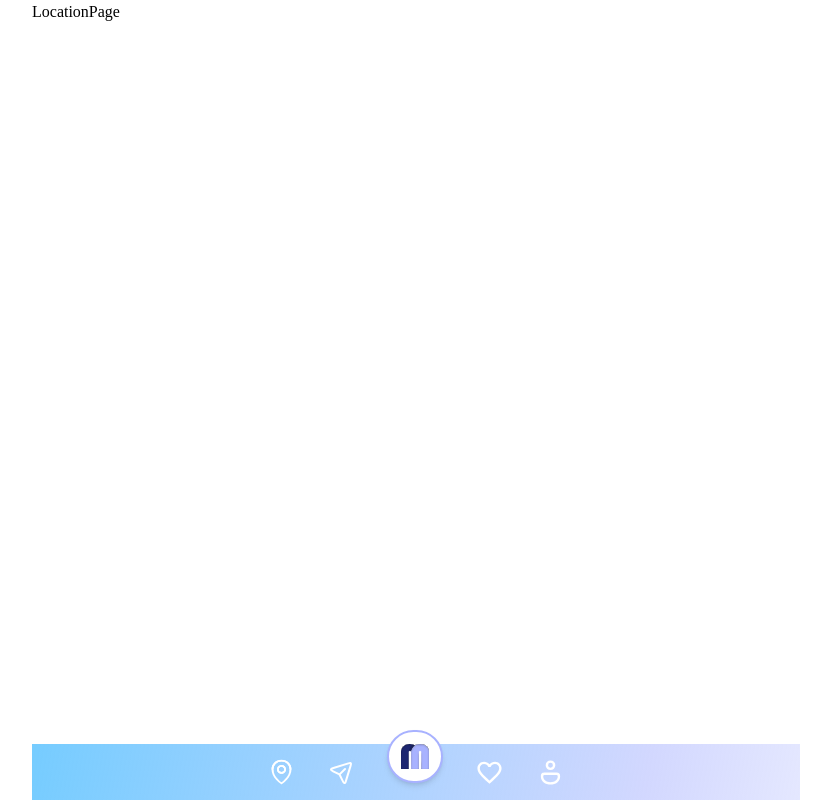
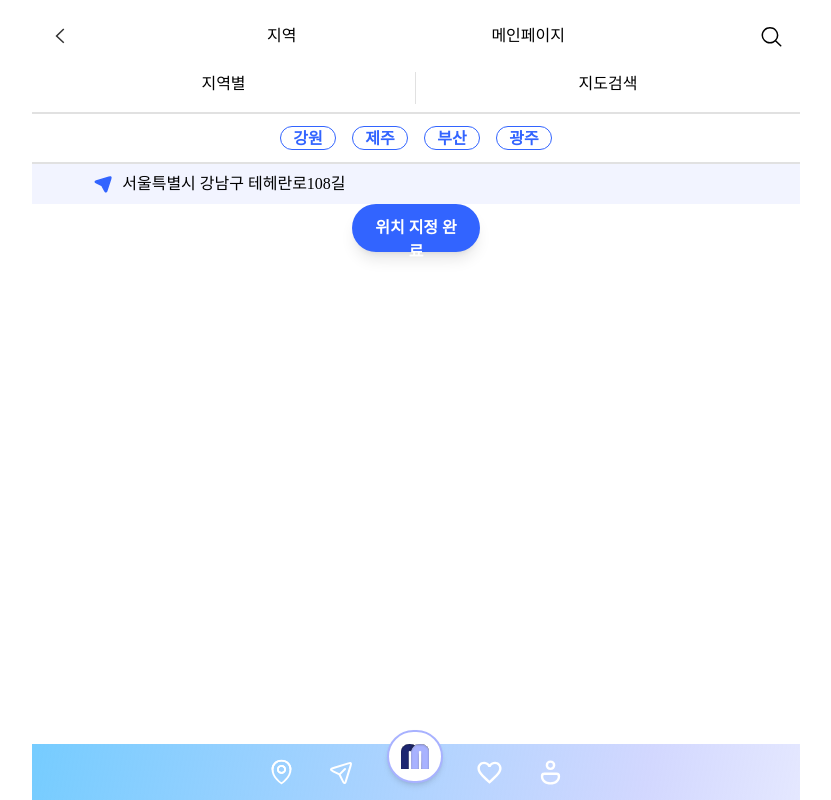
Before and after one commit to minomad/1st-ComeOn-TripApp, a React (Vite) app: page /location in a window 1280 px wide. Shown: the whole page, without its empty margins (224-1055 px from the left). Built offline with nearby package versions, Linux system fonts and the light colour scheme; a web font is replaced by a local one.

Commit message:
Feat: LocationPage 마크업, 스타일링 작업
LocationPage 마크업, 스타일링 기본 작업 완료했습니다.

Resolves : #7

```diff
--- a/src/pages/LocationPage.jsx
+++ b/src/pages/LocationPage.jsx
@@ -1,6 +1,95 @@
+import { useState } from 'react';
+import { Children } from 'react';
+import Button from '../components/Button'
+import Category from '../components/Category'
+import Header from '../components/Header'
+
 function LocationPage() {
+  const [selectCategory, setSelectCategory] = useState('');
+  const [selectLocationSide, setSelectLocationSide] = useState('');
+  const category = ['강원', '제주', '부산', '광주'];
+  const locationSideButton = ['서울', '경기', '부산'];
   return (
-    <div>LocationPage</div>
+    <>
+
+    <Header className= 'text-xl font-semibold' search='search' title='지역' back>메인페이지</Header>
+    <nav>
+      <ul className='text-center  flex max-w-3xl justify-evenly border-b-[0.15rem] border-[#E1E1E1] mx-15'>
+        <li className='w-[100%] pb-2'><Button className='w-[100%] pb-2 border-r-[0.1rem] border-[#E1E1E1]'>{'지역별'}</Button></li>
+
+        {/* <div className='border-left bg-gray w-[0.1rem] h-7'></div> */}
+        <li className='w-[100%] pb-2'><Button className='w-[100%] pb-2'>{'지도검색'}</Button></li>
+      </ul>
+      <Category
+          className='justify-center gap-4 py-3 border-b-[0.15rem] border-[#E1E1E1]'
+          category={category}
+          selectCategory={selectCategory}
+          setSelectCategory={setSelectCategory}
+          // icon={icon}
+        />
+    </nav>
+    {/* 지역별 section */}
+    {/* <section className='max-w-3xl flex justify-between gap-4'>
+      <nav>
+        <LocationSideButtonList locationSideButton={locationSideButton} selectLocationSide={selectLocationSide} setSelectLocationSide={setSelectLocationSide}></LocationSideButtonList> */}
+      {/* <ul className='text-center  flex max-w-3xl flex-col'>
+        <li className=' w-[30%]'><Button className='w-[100%] text-gray2 font-bold px-4 py-7 bg-lightPurple   border-b-[0.1rem] border-[#E1E1E1]'>{'서울'}</Button></li>
+
+        <li className=' w-[30%]'><Button className='w-[100%] text-gray2 font-bold px-4 py-7 bg-lightPurple border-b-[0.1rem] border-[#E1E1E1]'>{'경기'}</Button></li>
+        <li className=' w-[30%]'><Button className='w-[100%] text-gray2 font-bold px-4 py-7 bg-lightPurple border-b-[0.1rem] border-[#E1E1E1]'>{'부산'}</Button></li>
+      </ul> */}
+    {/*   </nav>
+       <ul className='flex  flex-col  flex-grow '>
+        <li className=' '><Button type='button' className='w-[100%] text-gray2 font-medium px-4 py-7 text-[1rem] border-b-[0.1rem] border-[#E1E1E1]'>{'강남/역삼/삼성/논현'}</Button></li>
+        <li className=' '><Button type='button' className='w-[100%] text-gray2 font-medium px-4 py-7 text-[1rem] border-b-[0.1rem] border-[#E1E1E1]'>{'서초/신사/방배'}</Button></li>
+        <li className=' '><Button type='button' className='w-[100%] text-gray2 font-medium px-4 py-7 text-[1rem] border-b-[0.1rem] border-[#E1E1E1]'>{'잠실/신천(잠실새내)'}</Button></li>
+      </ul>
+    </section> */}
+    {/* 지도검색 section*/}
+    <section className='relative'>
+      <div className='flex bg-lightPurple py-2 text-[1rem] pl-[8%]'><img  className='w-[1.3rem] h-[100%] pt-[0.1rem] mr-2' src='/aroundActive.svg' alt='찜목록' />
+        서울특별시 강남구 테헤란로108길
+      </div>
+      <Button type='button'  className=' px-[1.1rem] py-[0.75rem] flex mx-auto bg-primary font-bold text-white w-[8rem] h-[3rem] rounded-full shadow-lg'>위치 지정 완료</Button>
+    </section>
+    </>
   )
 }
 export default LocationPage
+
+
+
+export function LocationSideButtonList({ locationSideButton, selectLocationSide, setSelectLocationSide, className }) {
+  return (
+    <ul className={`flex  flex-col  ${className}`}>
+      {locationSideButton.map((item) => {
+        const isActive = selectLocationSide === item;
+        return (
+
+          <li
+            key={item}
+            aria-label={item}
+            tabIndex='0'
+            className={``}
+          onClick={() => {
+            setSelectLocationSide(item);
+          }}
+            /* onClick={() => {
+              setSelectLocationSide(item);
+            }} */
+          >
+            <Button
+            className={` w-[100%] text-gray2 font-bold px-[3.9rem] py-7  bg-lightPurple border-b-[0.1rem] border-[#E1E1E1]
+            ${isActive ? 'bg-white text-black' : ''
+            }`}
+            onClick={() => {
+              setSelectLocationSide(item);
+            }}
+            >{item}</Button>
+
+          </li>
+        );
+      })}
+    </ul>
+  );
+}
```
